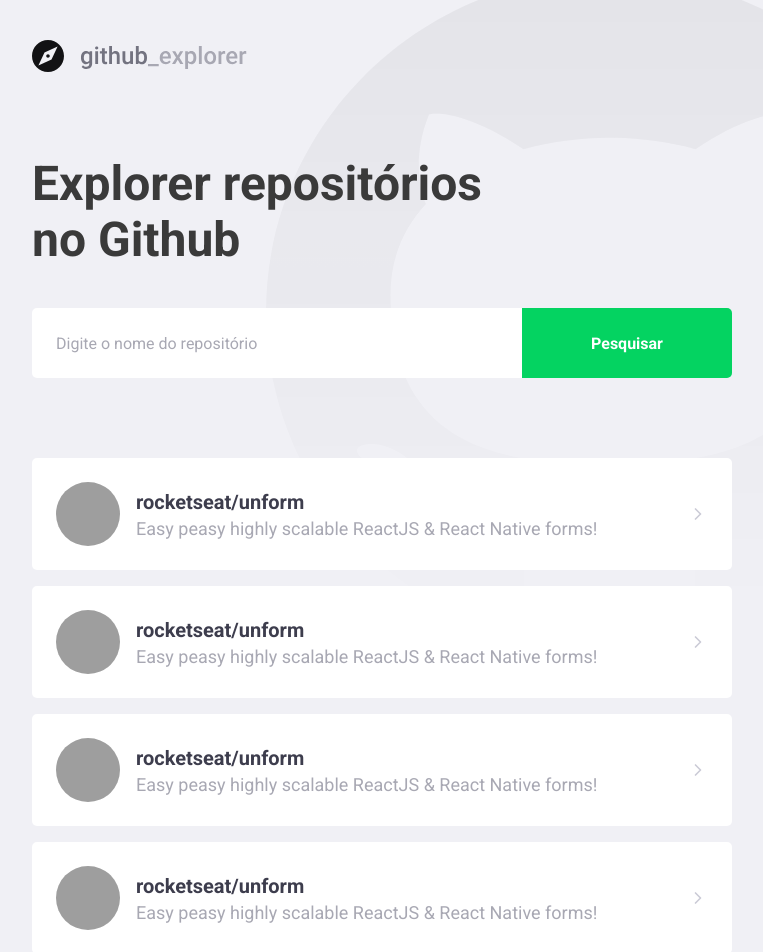
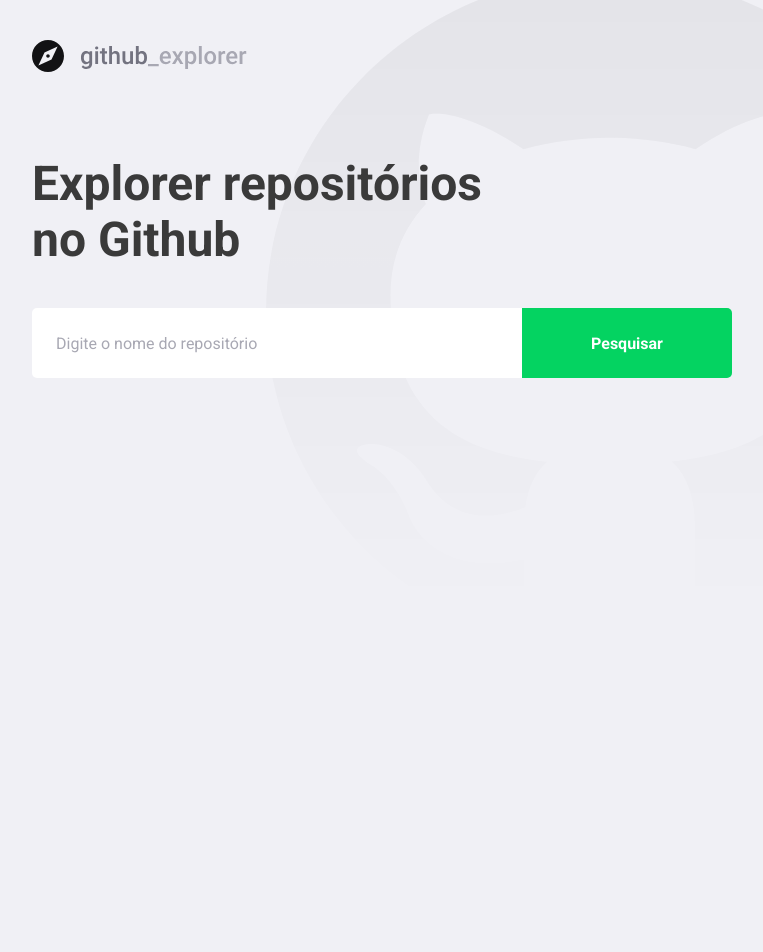
Before and after one commit to juniorfernandesdev/github-explorer, a React (Create React App) app: page / in a window 1280 px wide. Shown: the top 952 px of the page, without its empty margins (148-911 px from the left). After the commit the page ends 800 px from the top, so only its background shows below. Built offline with nearby package versions, Linux system fonts and the light colour scheme; grey boxes are pictures that could not be loaded.

Commit message:
Conectando a API

```diff
--- a/package.json
+++ b/package.json
@@ -10,6 +10,7 @@
     "@types/node": "^12.0.0",
     "@types/react": "^16.9.0",
     "@types/react-dom": "^16.9.0",
+    "axios": "^0.19.2",
     "polished": "^3.6.5",
     "react": "^16.13.1",
     "react-dom": "^16.13.1",
@@ -40,8 +41,8 @@
   "devDependencies": {
     "@types/react-router-dom": "^5.1.5",
     "@types/styled-components": "^5.1.1",
-    "@typescript-eslint/eslint-plugin": "^3.6.0",
-    "@typescript-eslint/parser": "^3.6.0",
+    "@typescript-eslint/eslint-plugin": "^3.6.1",
+    "@typescript-eslint/parser": "^3.6.1",
     "eslint": "6.8.0",
     "eslint-config-airbnb": "^18.2.0",
     "eslint-config-prettier": "^6.11.0",
--- a/src/pages/Dashboard/index.tsx
+++ b/src/pages/Dashboard/index.tsx
@@ -1,57 +1,65 @@
-import React from 'react';
-import { FiChevronRight } from 'react-icons/fi'
+import React, { useState, FormEvent } from 'react';
+import { FiChevronRight } from 'react-icons/fi';
+import api from '../../services/api';
 
-import logoImg from '../../assets/logo.svg'
+import logoImg from '../../assets/logo.svg';
 
-import { Title, Form, Repositories } from './styles'
+import { Title, Form, Repositories } from './styles';
+
+interface Repository {
+  full_name: string;
+  description: string;
+  owner: {
+    login: string;
+    avatar_url: string;
+  }
+}
 
 const Dashboard: React.FC = () => {
+  const [newRepo, setNewRepo] = useState('');
+  const [repositories, setRepositories] = useState<Repository[]>([]);
+
+  async function handleAddRepository(
+    event: FormEvent<HTMLFormElement>,
+  ): Promise<void> {
+    event.preventDefault();
+
+    const response = await api.get<Repository>(`repos/${newRepo}`);
+
+    const repository = response.data;
+
+    setRepositories([...repositories, repository]);
+
+    setNewRepo('');
+  }
   return (
     <>
       <img src={logoImg} alt="Github Explorer" />
       <Title>Explorer repositórios no Github</Title>
 
-      <Form>
-        <input placeholder="Digite o nome do repositório" />
+      <Form onSubmit={handleAddRepository}>
+        <input
+          value={newRepo}
+          onChange={(e) => setNewRepo(e.target.value)}
+          placeholder="Digite o nome do repositório"
+        />
         <button type="submit">Pesquisar</button>
       </Form>
 
       <Repositories>
-        <a href="teste">
-          <img src="https://avatars1.githubusercontent.com/u/42782419?s=460&u=a232cc0883f9a7069f34ea2c931d44bbdd69f702&v=4" alt="Junior Fernandes"/>
-          <div>
-            <strong>rocketseat/unform</strong>
-            <p>Easy peasy highly scalable ReactJS & React Native forms!</p>
-          </div>
-          <FiChevronRight size={20} />
-        </a>
-        <a href="teste">
-          <img src="https://avatars1.githubusercontent.com/u/42782419?s=460&u=a232cc0883f9a7069f34ea2c931d44bbdd69f702&v=4" alt="Junior Fernandes"/>
-          <div>
-            <strong>rocketseat/unform</strong>
-            <p>Easy peasy highly scalable ReactJS & React Native forms!</p>
-          </div>
-          <FiChevronRight size={20} />
-        </a>
-        <a href="teste">
-          <img src="https://avatars1.githubusercontent.com/u/42782419?s=460&u=a232cc0883f9a7069f34ea2c931d44bbdd69f702&v=4" alt="Junior Fernandes"/>
-          <div>
-            <strong>rocketseat/unform</strong>
-            <p>Easy peasy highly scalable ReactJS & React Native forms!</p>
-          </div>
-          <FiChevronRight size={20} />
-        </a>
-        <a href="teste">
-          <img src="https://avatars1.githubusercontent.com/u/42782419?s=460&u=a232cc0883f9a7069f34ea2c931d44bbdd69f702&v=4" alt="Junior Fernandes"/>
-          <div>
-            <strong>rocketseat/unform</strong>
-            <p>Easy peasy highly scalable ReactJS & React Native forms!</p>
-          </div>
-          <FiChevronRight size={20} />
-        </a>
+        {repositories.map((repository) => (
+          <a key={repository.full_name} href="teste">
+            <img src={repository.owner.avatar_url} alt={repository.owner.login} />
+            <div>
+              <strong>{repository.full_name}</strong>
+              <p>{repository.description}</p>
+            </div>
+            <FiChevronRight size={20} />
+          </a>
+        ))}
       </Repositories>
     </>
-  )
-}
+  );
+};
 
 export default Dashboard;
--- a/src/pages/Dashboard/styles.ts
+++ b/src/pages/Dashboard/styles.ts
@@ -1,5 +1,5 @@
-import styled from 'styled-components'
-import { shade } from 'polished'
+import styled from 'styled-components';
+import { shade } from 'polished';
 
 // criando um componente estilizado
 export const Title = styled.h1`
@@ -78,7 +78,8 @@
     }
 
     div {
-      margin-left: 16px;
+      margin: 0 16px;
+      flex: 1;
 
       strong {
         font-size: 20px;
--- /dev/null
+++ b/src/services/api.ts
@@ -0,0 +1,7 @@
+import axios from 'axios';
+
+const api = axios.create({
+  baseURL: 'https://api.github.com',
+});
+
+export default api;
```
Also changed, not shown: .eslintrc.json.
